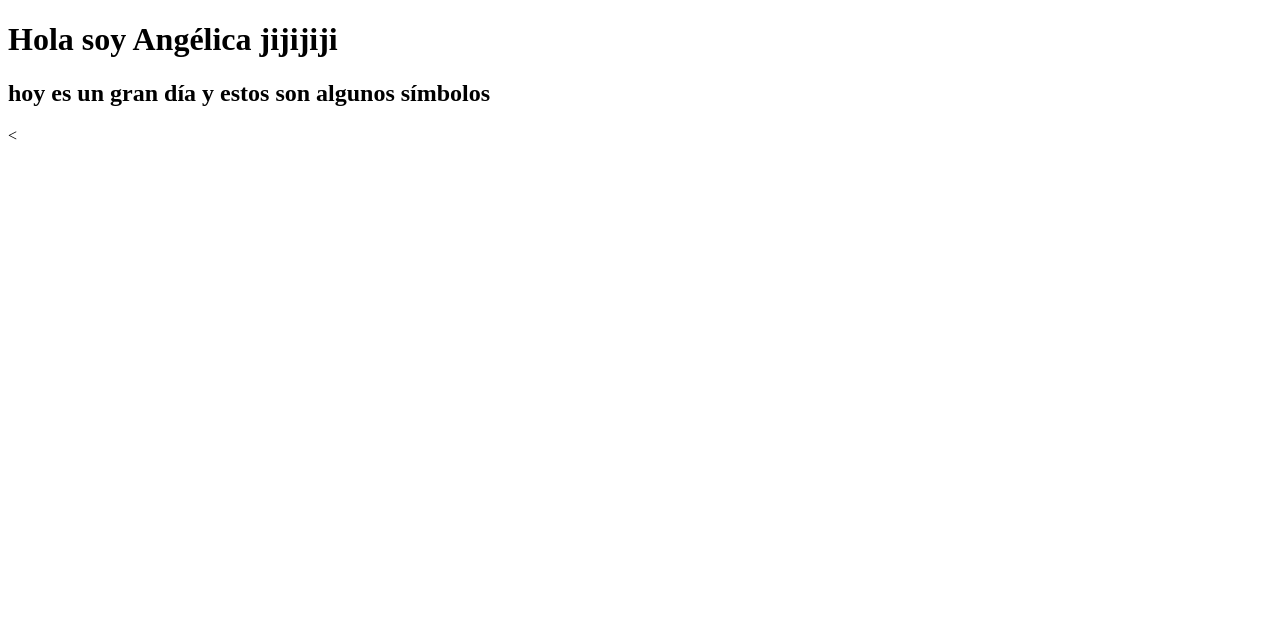
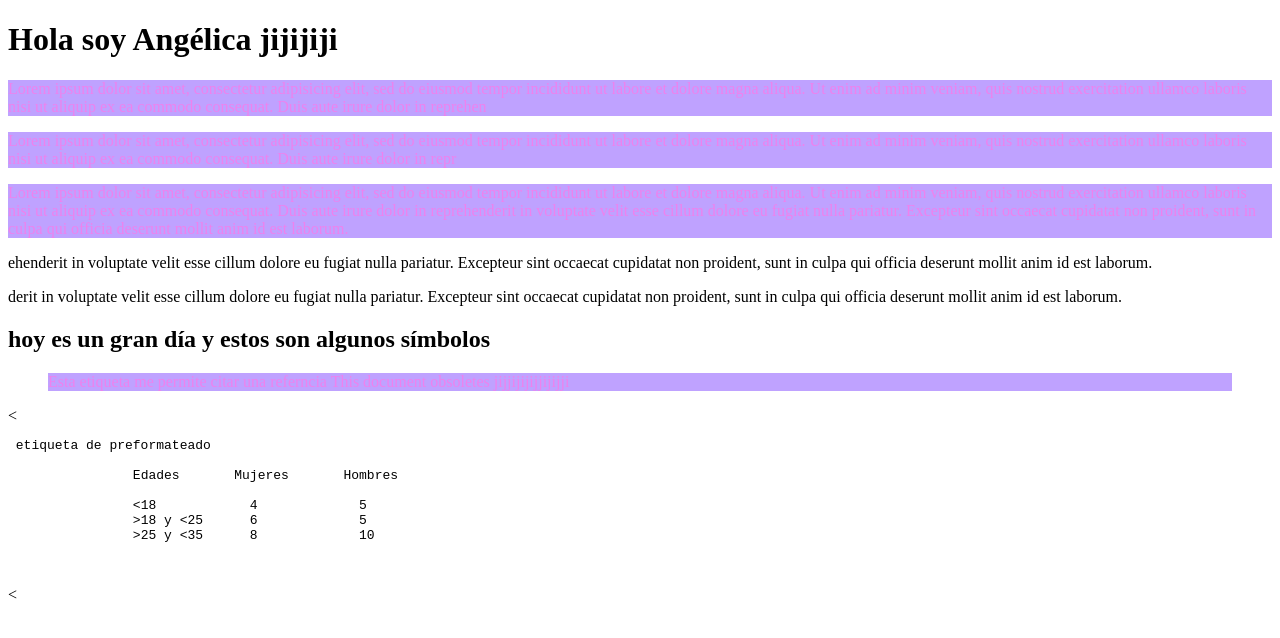
Before and after one commit to 2209angelgomez/MII-WEB, a plain HTML site: page index.html in a window 1280 px wide. Drawn offline with Linux system fonts and the light colour scheme.

Commit message:
preformateado

```diff
--- a/css/estilos.css
+++ b/css/estilos.css
@@ -1,4 +1,7 @@
-body{
-	color: blue
-	background-color: #37BBB7;
+p{
+	background-color: #BFA2FF;
+
+	color: violet;
 }
+
+h1
--- a/index.html
+++ b/index.html
@@ -14,8 +14,43 @@
 
 </head>
 <body>
-	<h1>Hola soy Angélica jijijiji</h1>
+	<h1>Hola soy
+
+	Angélica jijijiji</h1>
+	<p>Lorem ipsum dolor sit amet, consectetur adipisicing elit, sed do eiusmod
+	tempor incididunt ut labore et dolore magna aliqua. Ut enim ad minim veniam,
+	quis nostrud exercitation ullamco laboris nisi ut aliquip ex ea commodo
+	consequat. Duis aute irure dolor in reprehen <p>Lorem ipsum dolor sit amet, consectetur adipisicing elit, sed do eiusmod
+	tempor incididunt ut labore et dolore magna aliqua. Ut enim ad minim veniam,
+	quis nostrud exercitation ullamco laboris nisi ut aliquip ex ea commodo
+	consequat. Duis aute irure dolor in repr <p>Lorem ipsum dolor sit amet, consectetur adipisicing elit, sed do eiusmod
+	tempor incididunt ut labore et dolore magna aliqua. Ut enim ad minim veniam,
+	quis nostrud exercitation ullamco laboris nisi ut aliquip ex ea commodo
+	consequat. Duis aute irure dolor in reprehenderit in voluptate velit esse
+	cillum dolore eu fugiat nulla pariatur. Excepteur sint occaecat cupidatat non
+	proident, sunt in culpa qui officia deserunt mollit anim id est laborum.</p>ehenderit in voluptate velit esse
+	cillum dolore eu fugiat nulla pariatur. Excepteur sint occaecat cupidatat non
+	proident, sunt in culpa qui officia deserunt mollit anim id est laborum.</p>derit in voluptate velit esse
+	cillum dolore eu fugiat nulla pariatur. Excepteur sint occaecat cupidatat non
+	proident, sunt in culpa qui officia deserunt mollit anim id est laborum.</p>
+
 	<h2>hoy es un gran d&iacute;a y estos son algunos s&iacute;mbolos</h2>
+
+
+	<blockquote cite="https://www.facebook.com/">
+		<p>Esta etiqueta me permite citar una referncia This document obsoletes jijjijijijjijijji</p>
+	</blockquote>
+	<!--etiqueta de preformateado-->
+
+	<<pre> etiqueta de preformateado
+
+		Edades       Mujeres       Hombres
+
+		<18            4             5
+		>18 y <25      6             5
+		>25 y <35      8             10
+
+	</pre>
 
 </body> <
 </html>
```
